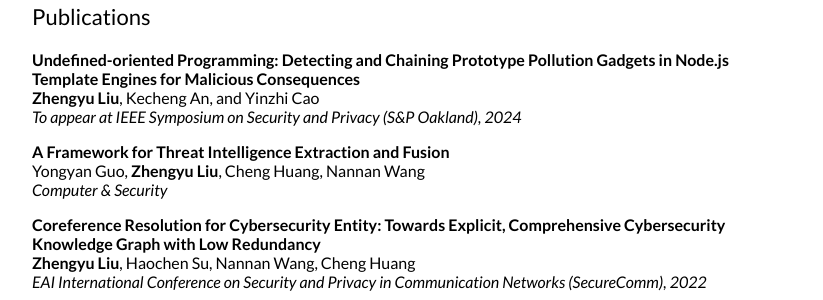
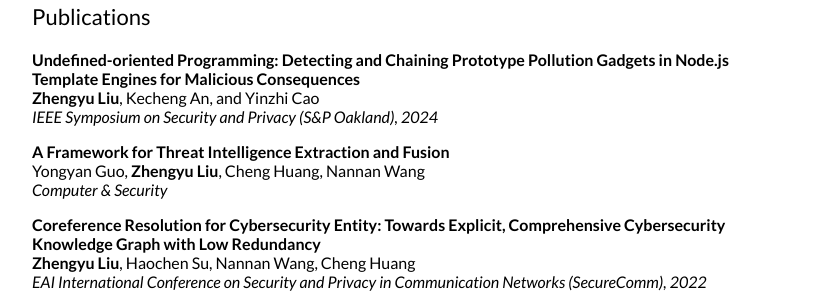
Before and after one commit to jackfromeast/jackfromeast.github.io, a Jekyll site: the page built from _posts/2023-08-04-UoPF.md, in a window 1280 px wide. Shown: the part 445-745 px from the top of the page, without its empty margins (228-1051 px from the left). Built offline with Jekyll 4.4.1, drawn with Linux system fonts in a browser that asks for light colours.

Commit message:
Update 2023-08-04-UoPF.md

```diff
--- a/_posts/2023-08-04-UoPF.md
+++ b/_posts/2023-08-04-UoPF.md
@@ -6,5 +6,5 @@ date:   2023-08-04 22:21:59 +00:00
 categories: research
 author: "Zhengyu Liu"
 authors: "<strong>Zhengyu Liu</strong>, Kecheng An, and Yinzhi Cao"
-venue: "To appear at IEEE Symposium on Security and Privacy (S&P Oakland), 2024"
+venue: "IEEE Symposium on Security and Privacy (S&P Oakland), 2024"
 ---
```
